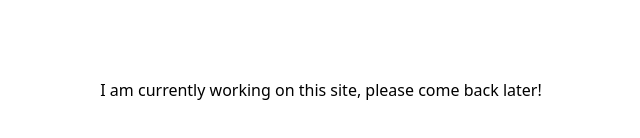
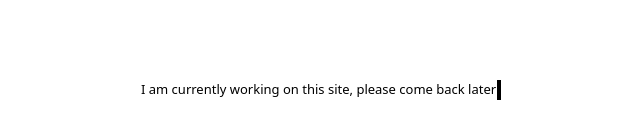
Before and after one commit to davideduard/personal-portofolio, an Angular app: page / in a window 1280 px wide. Shown: the part 310-448 px from the top of the page, without its empty margins (319-959 px from the left). Built offline with nearby package versions, Linux system fonts and the light colour scheme.

Commit message:
feat (WIP) added text animation

```diff
--- a/src/app/wip/components/wip-page/wip-page.component.ts
+++ b/src/app/wip/components/wip-page/wip-page.component.ts
@@ -7,7 +7,13 @@ import { Component } from '@angular/core';
 			<div
 				class="relative top-1/2 left-1/2 -translate-y-1/2 -translate-x-1/2 items-center justify-center flex"
 			>
-				<p>I am currently working on this site, please come back later!</p>
+				<div class="w-[360px] h-10 flex flex-col justify-center items-center">
+					<p
+						class="text-center flex flex-col animate-typing overflow-hidden whitespace-nowrap border-r-4 border-r-black text-[18px] sm:text-[13px]"
+					>
+						I am currently working on this site, please come back later!
+					</p>
+				</div>
 			</div>
 		</div>
 	`,
--- a/tailwind.config.js
+++ b/tailwind.config.js
@@ -3,6 +3,44 @@ module.exports = {
   content: ["./src/**/*.{html,js,ts}"],
   theme: {
     extend: {
+      screens: {
+        'sm': '350px',
+
+        'md': '960px',
+
+        'lg': '1440px',
+      },
+      keyframes: {
+        typing: {
+          "0%": {
+            width: "0%",
+            visibility: "hidden"
+          },
+          "50%": {
+            width: "100%",
+            visibility: "visible"
+          },
+          "75%": {
+            width: "100%",
+            visibility: "visible"
+          },
+          "100%": {
+            width: "100%",
+            visibility: "visible"
+          }
+        },
+        blink: {
+          "50%": {
+            borderColor: "transparent"
+          },
+          "100%": {
+            borderColor: "white"
+          }
+        }
+      },
+      animation: {
+        typing: "typing 6s steps(100, end) infinite alternate, blink .7s step-end infinite "
+      },
       fontFamily: {
         telegraf: ["PPTelegraf", "sans-serif"]
       }
```
